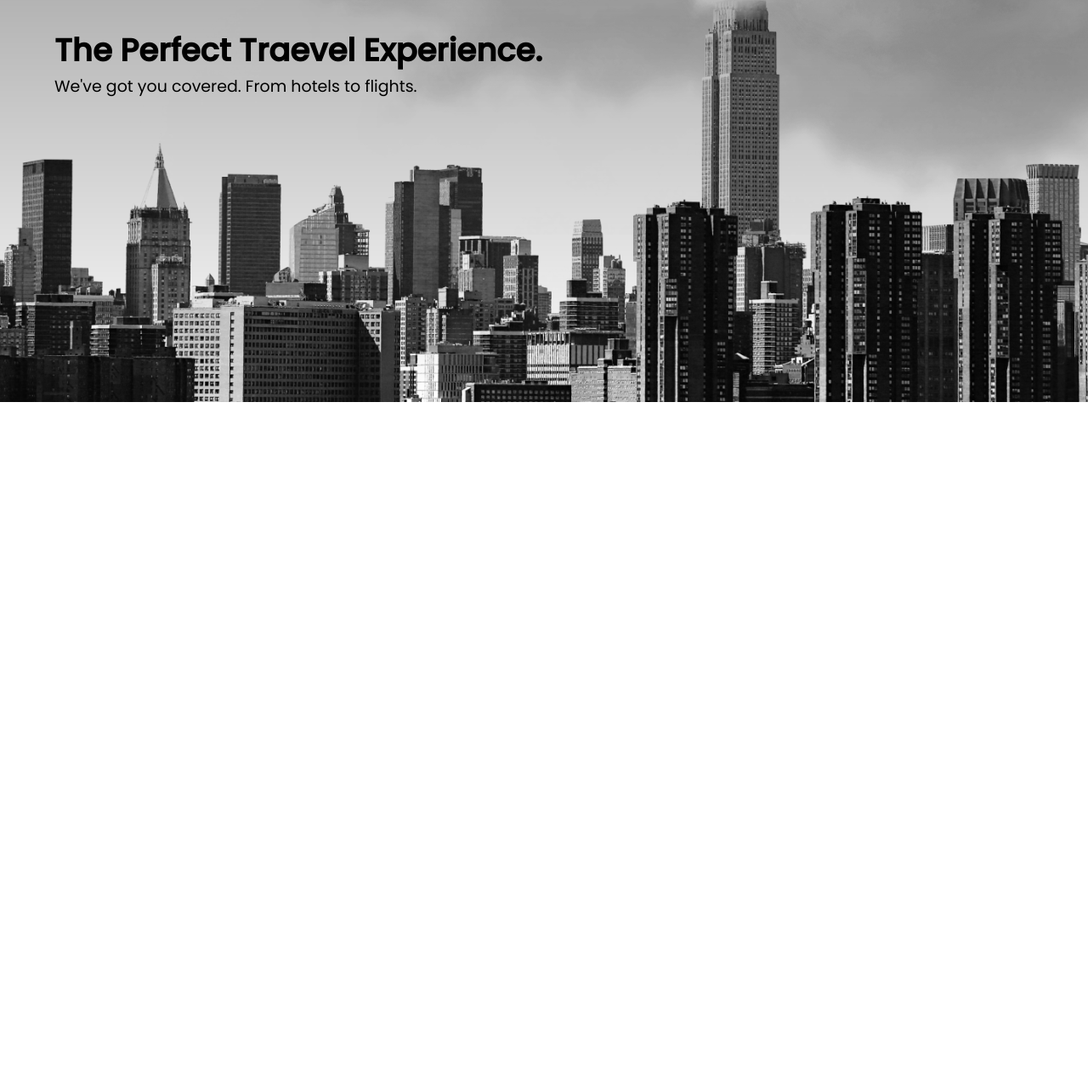
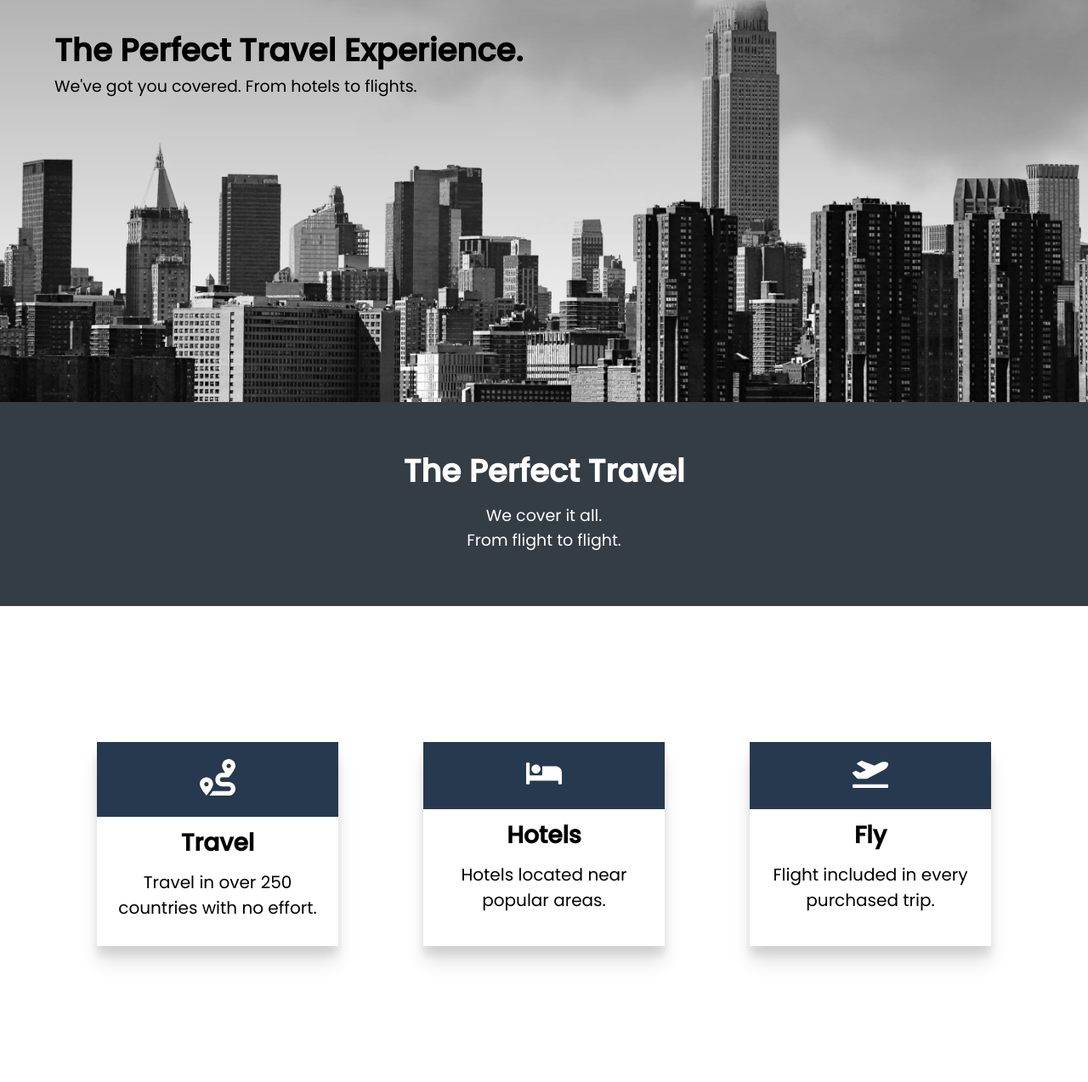
Before and after one commit to Jeremiah502/Travel-Site, a plain HTML site: page index.html in a window 1280 px wide. Shown: the part 1127-2400 px from the top of the page at 85% size. Before the commit the page ends 1600 px from the top, so only its background shows below. Drawn offline with Linux system fonts and the light colour scheme; a web font is replaced by a local one.

Commit message:
added benefits section

```diff
--- a/index.html
+++ b/index.html
@@ -32,11 +32,40 @@
     </section>
     <section id="locations">
         <header class="locations-head">
-            <h2>The Perfect Traevel Experience.</h2>
+            <h2>The Perfect Travel Experience.</h2>
             <h3>We've got you covered. From hotels to flights.</h3>
             <img src="img/cloud.png" class="moving-cloud-1 cloud" alt="">
             <img src="img/cloud.png" class="moving-cloud-2 cloud" alt="">
         </header>
     </section>
+    <section class="Benefits">
+        <header class="benefits-head">
+            <h2>The Perfect Travel</h2>
+            <h3>We cover it all. <br /> From flight to flight.</h3>
+        </header>
+        <div class="cards">
+            <div class="card">
+                <div class="card-icon">
+                    <img src="icons/route-solid.svg" alt="">
+                </div>
+                <h4>Travel</h4>
+                <p>Travel in over 250 countries with no effort.</p>
+            </div>
+            <div class="card">
+                <div class="card-icon">
+                    <img src="icons/bed-solid.svg" alt="">
+                </div>
+                <h4>Hotels</h4>
+                <p>Hotels located near popular areas.</p>
+            </div>
+            <div class="card">
+                <div class="card-icon">
+                    <img src="icons/plane-departure-solid.svg" alt="">
+                </div>
+                <h4>Fly</h4>
+                <p>Flight included in every purchased trip.</p>
+            </div>
+        </div>
+    </section>
 </body>
 </html>
--- a/style.css
+++ b/style.css
@@ -139,6 +139,55 @@ nav ul{
     }
 }
 
+
+/* Benefits section */
+
+.benefits-head{
+    background: #343c44;
+    padding: 3rem;
+    min-height: 30vh;
+    display: flex;
+    flex-direction: column;
+    justify-content: center;
+    align-items: center;
+    color: white;
+    text-align: center;
+}
+.benefits-head h3{
+    padding: 1rem;
+}
+.cards{
+    width: 90%;
+    margin: auto;
+    display: flex;
+    align-items: center;
+    min-height: 70vh;
+    flex-wrap: wrap;
+}
+.card{
+    flex: 1 1 25rem;
+    min-height: 30vh;
+    margin: 2rem 5rem;
+    box-shadow: 0px 10px 10px rgba(0,0,0, 0.1), 0px 20px 20px rgba(0,0,0,0.1);
+    text-align: center;
+}
+.card-icon{
+    background: rosybrown;
+}
+.cards img{
+    max-width: 15%;
+    margin: 2rem;
+}
+.card h4{
+    padding-top: 1rem;
+}
+.card p{
+    padding: 1rem;
+}
+.card-icon{
+    background: #27394e;
+}
+
 /* .locations-head h2 {
     padding: 1rem 0rem;
 }
```
